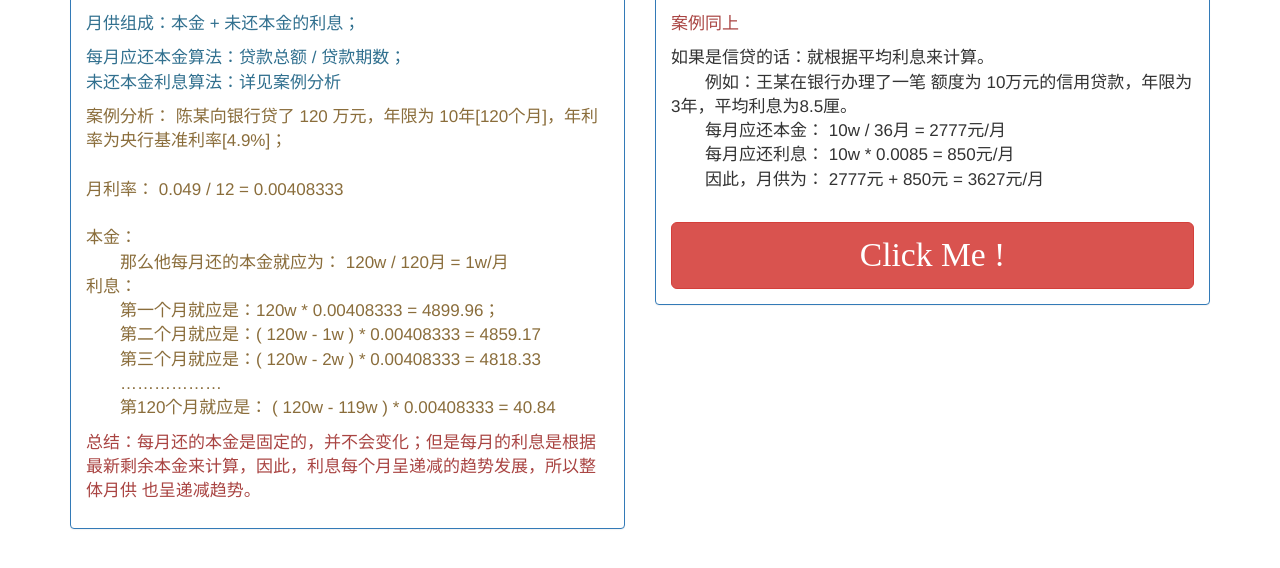
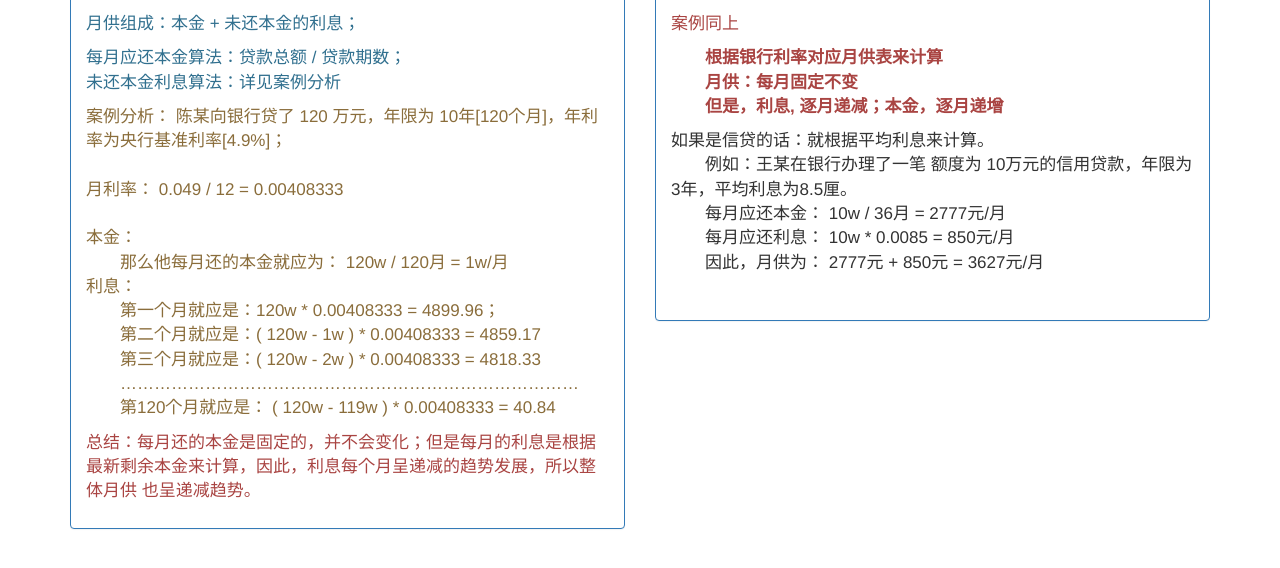
Before and after one commit to hjj9619/Money, a plain HTML site: page index.html in a window 1280 px wide. Shown: the part 88-656 px from the top of the page. Drawn offline with nearby package versions, Linux system fonts and the light colour scheme.

Commit message:
2016年10月16日21:42:43

```diff
--- a/index.html
+++ b/index.html
@@ -55,7 +55,7 @@
             <span>第一个月就应是：120w * 0.00408333 = 	4899.96；</span>
             <span>第二个月就应是：( 120w - 1w ) * 0.00408333  = 4859.17</span>
             <span>第三个月就应是：( 120w - 2w ) * 0.00408333  = 4818.33</span>
-            <span>………………</span>
+            <span>………………………………………………………………………</span>
             <span>第120个月就应是： ( 120w - 119w ) * 0.00408333 = 40.84</span>
           </p>
 
@@ -93,20 +93,20 @@
 
 
           </p>
-          <div class="jumbotron" style="display: none;">
+          <!--<div class="jumbotron" style="display: none;">-->
 
             <p class="text-danger" style="font-weight: bold">
               <span class="text-danger">
                 根据银行利率对应月供表来计算
               </span>
               <span>
-                月供：不变
+                月供：每月固定不变
               </span>
               <span>
                 但是，利息, 逐月递减；本金，逐月递增
               </span>
             </p>
-          </div>
+          <!--</div>-->
 
           <p>
             如果是信贷的话：就根据平均利息来计算。<br>
@@ -128,9 +128,9 @@
 
 
 
-          <button class="btn btn-danger btn-lg defined-btn">
+          <!--<button class="btn btn-danger btn-lg defined-btn">
             Click Me !
-          </button>
+          </button>-->
 
 
 
@@ -143,11 +143,11 @@
 <script src="//cdn.bootcss.com/jquery/1.8.3/jquery.min.js"></script>
 
 <script>
-  $('.defined-btn').toggle(function () {
+/*  $('.defined-btn').toggle(function() {
     $('.jumbotron').show();
-  }, function () {
+  }, function() {
     $('.jumbotron').hide();
-  })
+  })*/
 </script>
 
 
```
